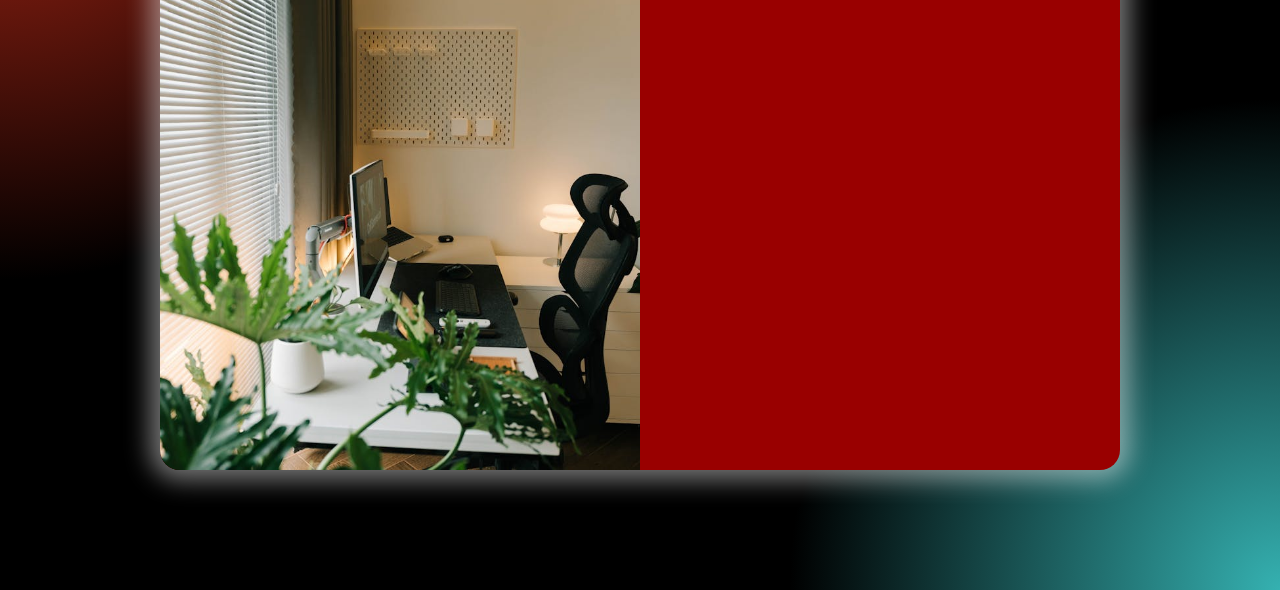
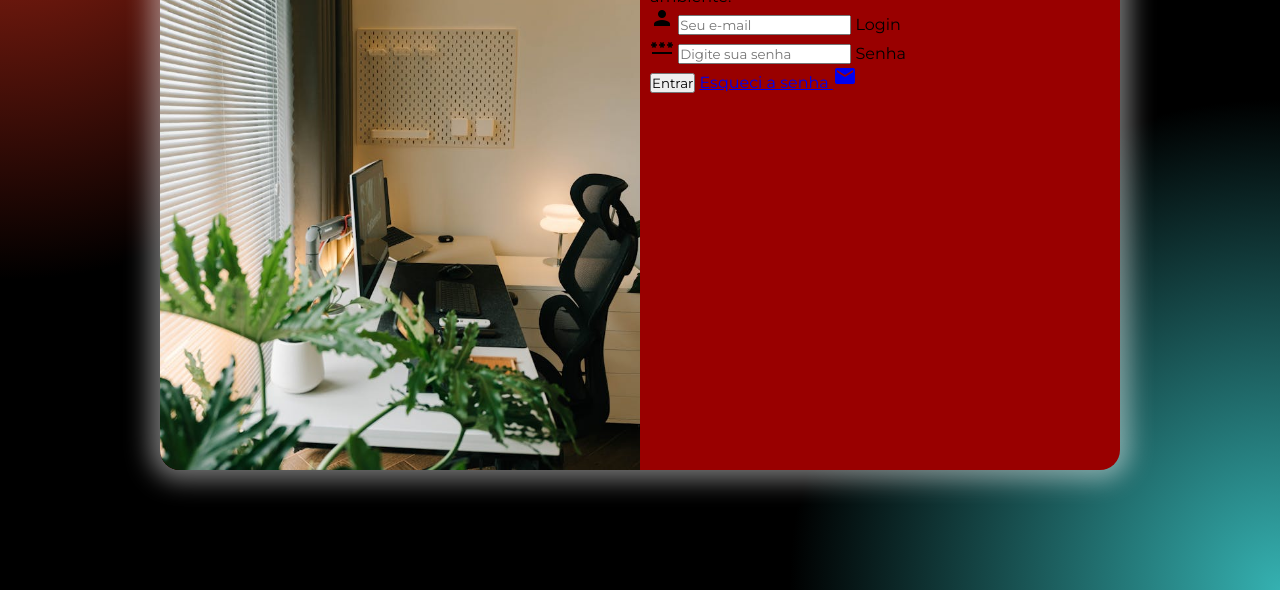
Before and after one commit to LipeDevv-prog/Projeto-Tela_Login, a plain HTML site: page index.html in a window 1280 px wide. Shown: the part 210-800 px from the top of the page. Drawn offline with Linux system fonts and the light colour scheme.

Commit message:
Adicionado Formulário

```diff
--- a/index.html
+++ b/index.html
@@ -1,16 +1,19 @@
 <!DOCTYPE html>
 <html lang="pt-br">
+
 <head>
   <meta charset="UTF-8">
   <meta name="viewport" content="width=device-width, initial-scale=1.0">
   <link rel="preconnect" href="https://fonts.googleapis.com">
   <link rel="preconnect" href="https://fonts.gstatic.com" crossorigin>
+  <link href="https://fonts.googleapis.com/icon?family=Material+Icons" rel="stylesheet">
   <link href="https://fonts.googleapis.com/css2?family=Montserrat:ital,wght@0,100..900;1,100..900&display=swap"
     rel="stylesheet">
   <link rel="stylesheet" href="style/style.css">
   <link rel="stylesheet" href="style/media-queries.css">
   <title>Login</title>
 </head>
+
 <body>
   <main>
     <section id="login">
@@ -19,10 +22,31 @@
       </div>
       <div id="formulario">
         <h1>Login</h1>
-        <p>Seja bem-vindo(a) novamente. Faça login para acessar sua conta e poder fazer as configurações no seu ambiente.</p>
-        <form action="login.php" method="post"></form>
+        <p>Seja bem-vindo(a) novamente. Faça login para acessar sua conta e poder fazer as configurações no seu
+          ambiente.</p>
+        <form action="login.php" method="post" autocomplete="on">
+          <div class="campo">
+            <span class="material-icons">
+              person
+            </span>
+            <input type="email" name="login" id="ilogin" placeholder="Seu e-mail" autocomplete="email" required maxlength="30">
+            <label for="ilogin">Login</label>
+          </div>
+          <div class="campo">
+            <span class="material-icons">
+              password
+            </span>
+            <input type="password" name="senha" id="isenha" placeholder="Digite sua senha" autocomplete="current-password" required minlength="8" maxlength="15">
+            <label for="isenha">Senha</label>
+          </div>
+          <input type="submit" value="Entrar">
+          <a href="esqueci.html"> Esqueci a senha <span class="material-icons">
+            mail
+          </span></a>
+        </form>
       </div>
     </section>
   </main>
 </body>
+
 </html>
--- a/style/media-queries.css
+++ b/style/media-queries.css
@@ -54,9 +54,9 @@
     background-position: center center;
   }
 
-  #formulário {
+  #formulario {
     float: right;
     width: 50%;
-    width: 100%;
+    height: 100%;
   }
 }
--- a/style/style.css
+++ b/style/style.css
@@ -46,6 +46,7 @@
   box-shadow: 0px 0px 25px 10px rgba(255, 255, 255, 0.459);
 
   transition: width 0.75s, height 0.75s;
+  transition-timing-function: ease;
 }
 
 #imagem {
```
